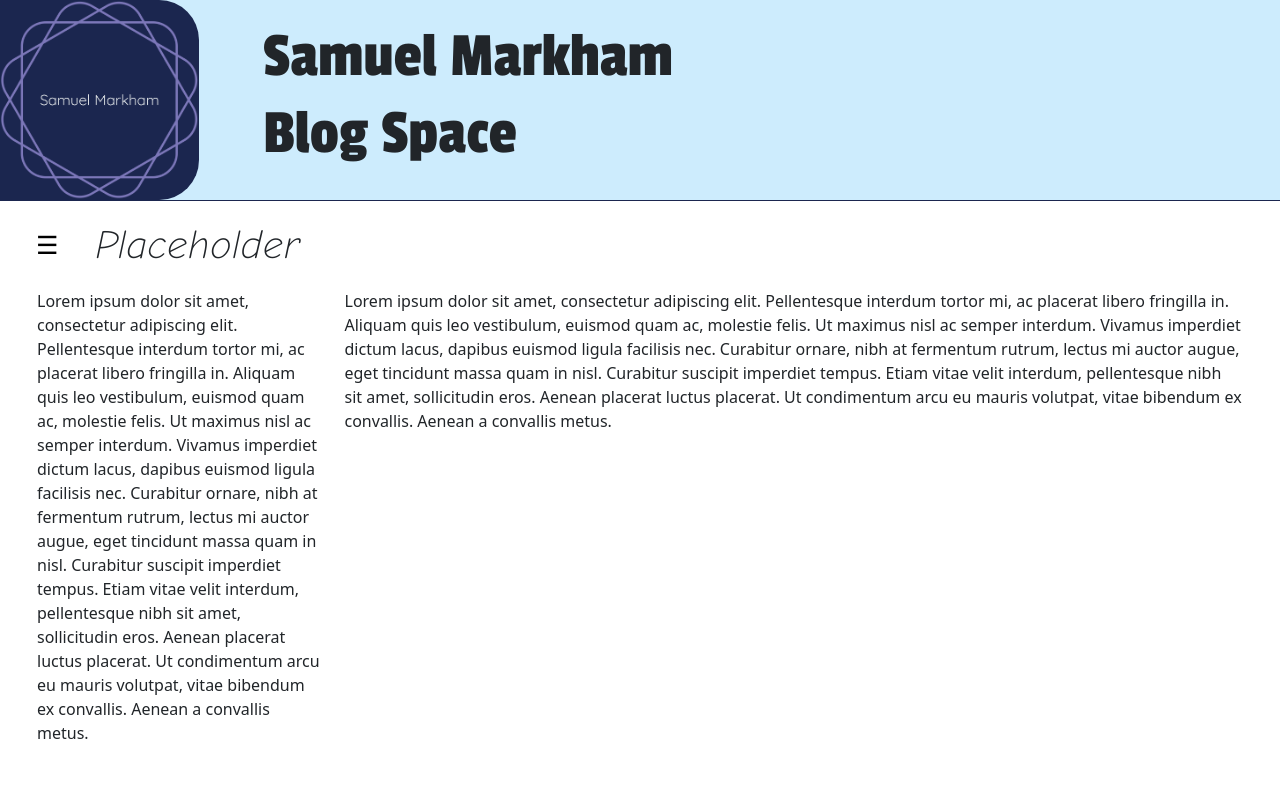
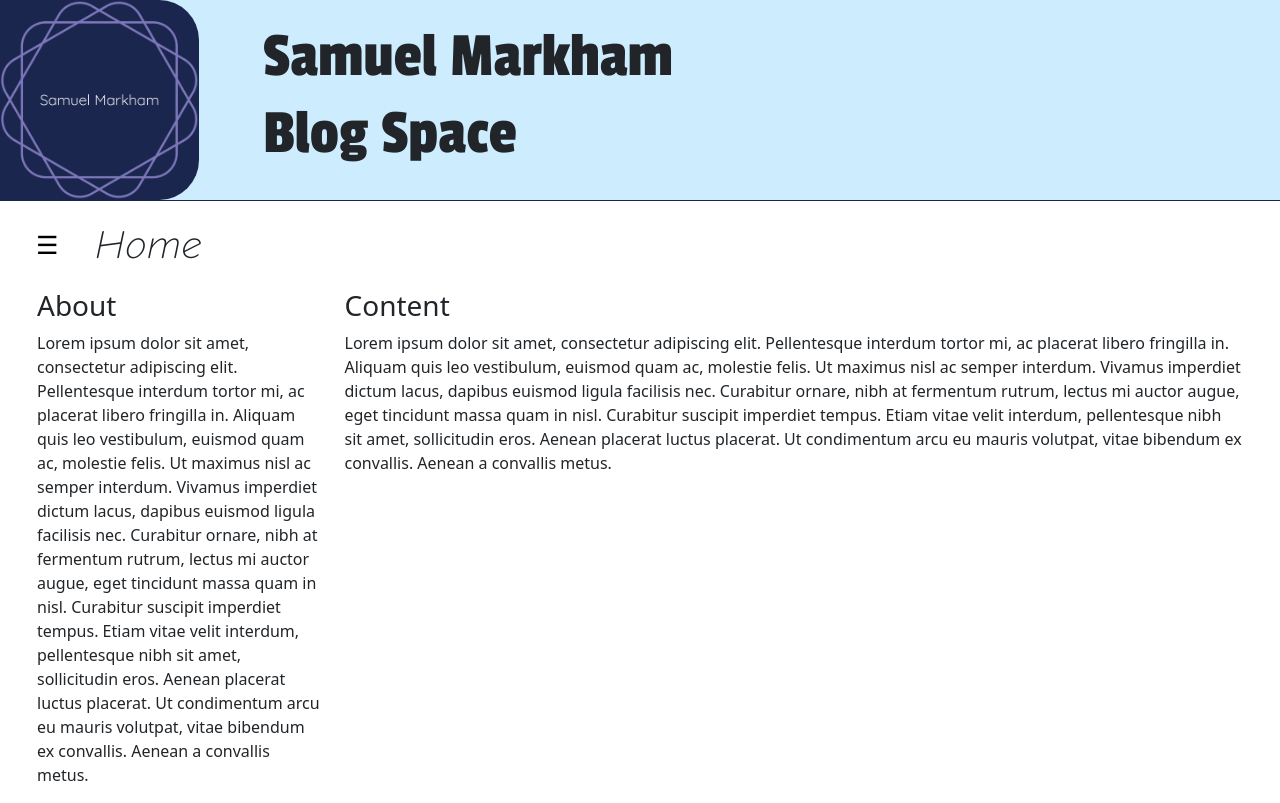
Before and after one commit to asdwerte1/my-blog-page, a React (Create React App) app: page / in a window 1280 px wide. Built offline with nearby package versions, Linux system fonts and the light colour scheme.

Commit message:
Small updates to nav content

```diff
--- a/src/About.jsx
+++ b/src/About.jsx
@@ -1,6 +1,7 @@
 export default function About() {
     return (
         <aside className="aboutTopic col-12 col-md-3">
+            <h3>About</h3>
             <p>Lorem ipsum dolor sit amet, consectetur adipiscing elit. Pellentesque interdum tortor mi, ac placerat libero fringilla in. Aliquam quis leo vestibulum, euismod quam ac, molestie felis. Ut maximus nisl ac semper interdum. Vivamus imperdiet dictum lacus, dapibus euismod ligula facilisis nec. Curabitur ornare, nibh at fermentum rutrum, lectus mi auctor augue, eget tincidunt massa quam in nisl. Curabitur suscipit imperdiet tempus. Etiam vitae velit interdum, pellentesque nibh sit amet, sollicitudin eros. Aenean placerat luctus placerat. Ut condimentum arcu eu mauris volutpat, vitae bibendum ex convallis. Aenean a convallis metus.</p>
         </aside>
     )
--- a/src/App.jsx
+++ b/src/App.jsx
@@ -3,8 +3,11 @@ import Nav from './Nav.jsx';
 import PageBanner from './Banner.jsx';
 import About from './About.jsx';
 import Content from './Content.jsx';
+import { useState } from 'react';
 
 export default function App() {
+
+
   return (
     <div className="App">
       <PageBanner />
--- a/src/Banner.jsx
+++ b/src/Banner.jsx
@@ -1,5 +1,6 @@
 import { openNav } from './Nav.jsx';
 import logo from './logo.png';
+import { curentTopic } from './State.js';
 
 export default function PageBanner() {
     return (
@@ -29,7 +30,11 @@ function PageTitleandNavBtn() {
     return (
         <div id="pageTitle">
             <NavButton />
-            <h2 className='comic-neue-light-italic display-6'>Placeholder</h2>
+            <h2 className='comic-neue-light-italic display-6'>{capitaliseFirstLetter(curentTopic.topic)}</h2>
         </div>
     )
 }
+
+export function capitaliseFirstLetter(word) {
+    return word.charAt(0).toUpperCase() + word.slice(1);
+}
--- a/src/Content.jsx
+++ b/src/Content.jsx
@@ -1,6 +1,7 @@
 export default function Content() {
     return (
         <main className="col-12 col-md-9">
+            <h3>Content</h3>
             <p>Lorem ipsum dolor sit amet, consectetur adipiscing elit. Pellentesque interdum tortor mi, ac placerat libero fringilla in. Aliquam quis leo vestibulum, euismod quam ac, molestie felis. Ut maximus nisl ac semper interdum. Vivamus imperdiet dictum lacus, dapibus euismod ligula facilisis nec. Curabitur ornare, nibh at fermentum rutrum, lectus mi auctor augue, eget tincidunt massa quam in nisl. Curabitur suscipit imperdiet tempus. Etiam vitae velit interdum, pellentesque nibh sit amet, sollicitudin eros. Aenean placerat luctus placerat. Ut condimentum arcu eu mauris volutpat, vitae bibendum ex convallis. Aenean a convallis metus. </p>
         </main>
     )
--- a/src/Nav.jsx
+++ b/src/Nav.jsx
@@ -1,3 +1,5 @@
+import { curentTopic } from "./State";
+
 export function openNav() {
     const proprtiateLen = window.innerWidth * 0.2;
 
@@ -34,15 +36,18 @@ function closeNav() {
     document.body.style.backgroundColor = "white";
 }
 
+function selectTopic(event) {
+    curentTopic.topic = event.target.innerHTML.toLowerCase();
+}
 export default function Nav() {
     return (
         <nav>
             <div id='sideNav'>
                 <button className='closebtn' onClick={closeNav}>&times;</button>
-                <button>Home</button>
-                <button>Development</button>
-                <button>Cooking and Baking</button>
-                <button>Music</button>
+                <button onClick={selectTopic}>Home</button>
+                <button onClick={selectTopic}>Development</button>
+                <button onClick={selectTopic}>Cooking and Baking</button>
+                <button onClick={selectTopic}>Music</button>
             </div>
         </nav>
     )
--- /dev/null
+++ b/src/State.js
@@ -0,0 +1,3 @@
+export const curentTopic = {
+    topic: "home"
+}
```
